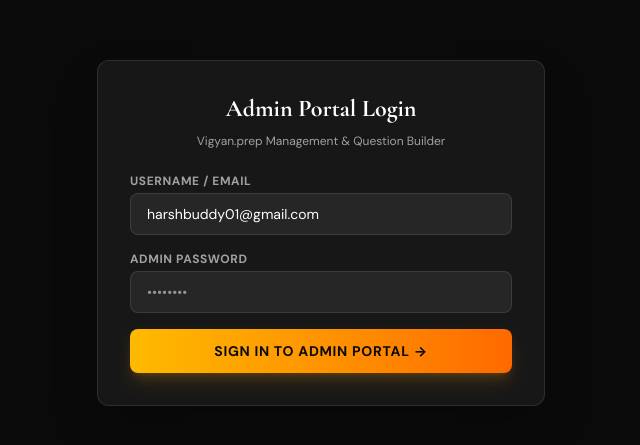
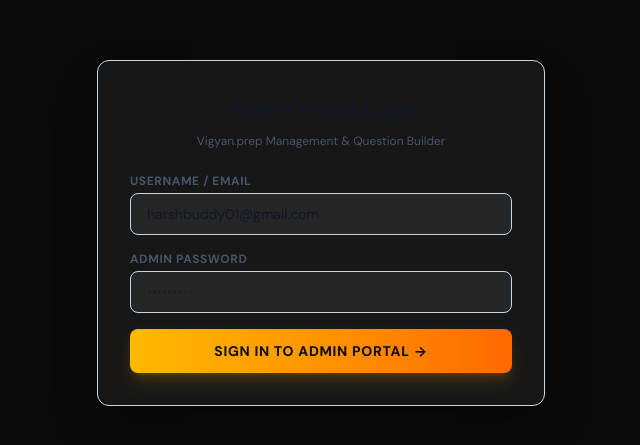
Before and after one commit to harshbuddy01/vigyanprep-admin, a React (Vite) app: page /login in a window 1280 px wide. Shown: the part 167-612 px from the top of the page, without its empty margins (319-959 px from the left). Built offline with nearby package versions, Linux system fonts and the light colour scheme.

Commit message:
fix: add Tailwind v4 dark variant rule and light mode CSS overrides for crisp dark/light theme toggling

```diff
--- a/src/index.css
+++ b/src/index.css
@@ -1,5 +1,7 @@
 @import url('https://fonts.googleapis.com/css2?family=Cormorant+Garamond:ital,wght@0,400;0,600;0,700;1,400&family=DM+Sans:wght@400;500;600;700&display=swap');
 @import "tailwindcss";
+
+@custom-variant dark (&:where(.dark, .dark *));
 
 :root {
   --bg-primary: #f8fafc;
@@ -34,3 +36,32 @@
 h1, h2, h3, h4, h5, h6 {
   font-family: var(--font-display);
 }
+
+/* Light mode overrides for card containers & backgrounds */
+html:not(.dark) .bg-neutral-900,
+html:not(.dark) .bg-neutral-950,
+html:not(.dark) .bg-[#0d0b08],
+html:not(.dark) .bg-[#120e08],
+html:not(.dark) .bg-neutral-800\/50,
+html:not(.dark) .bg-neutral-900\/50 {
+  background-color: #ffffff !important;
+  color: #0f172a !important;
+  border-color: #e2e8f0 !important;
+}
+
+html:not(.dark) .text-white,
+html:not(.dark) .text-neutral-100,
+html:not(.dark) .text-neutral-200,
+html:not(.dark) .text-neutral-300 {
+  color: #0f172a !important;
+}
+
+html:not(.dark) .text-neutral-400,
+html:not(.dark) .text-neutral-500 {
+  color: #475569 !important;
+}
+
+html:not(.dark) .border-white\/10,
+html:not(.dark) .border-white\/20 {
+  border-color: #cbd5e1 !important;
+}
```
